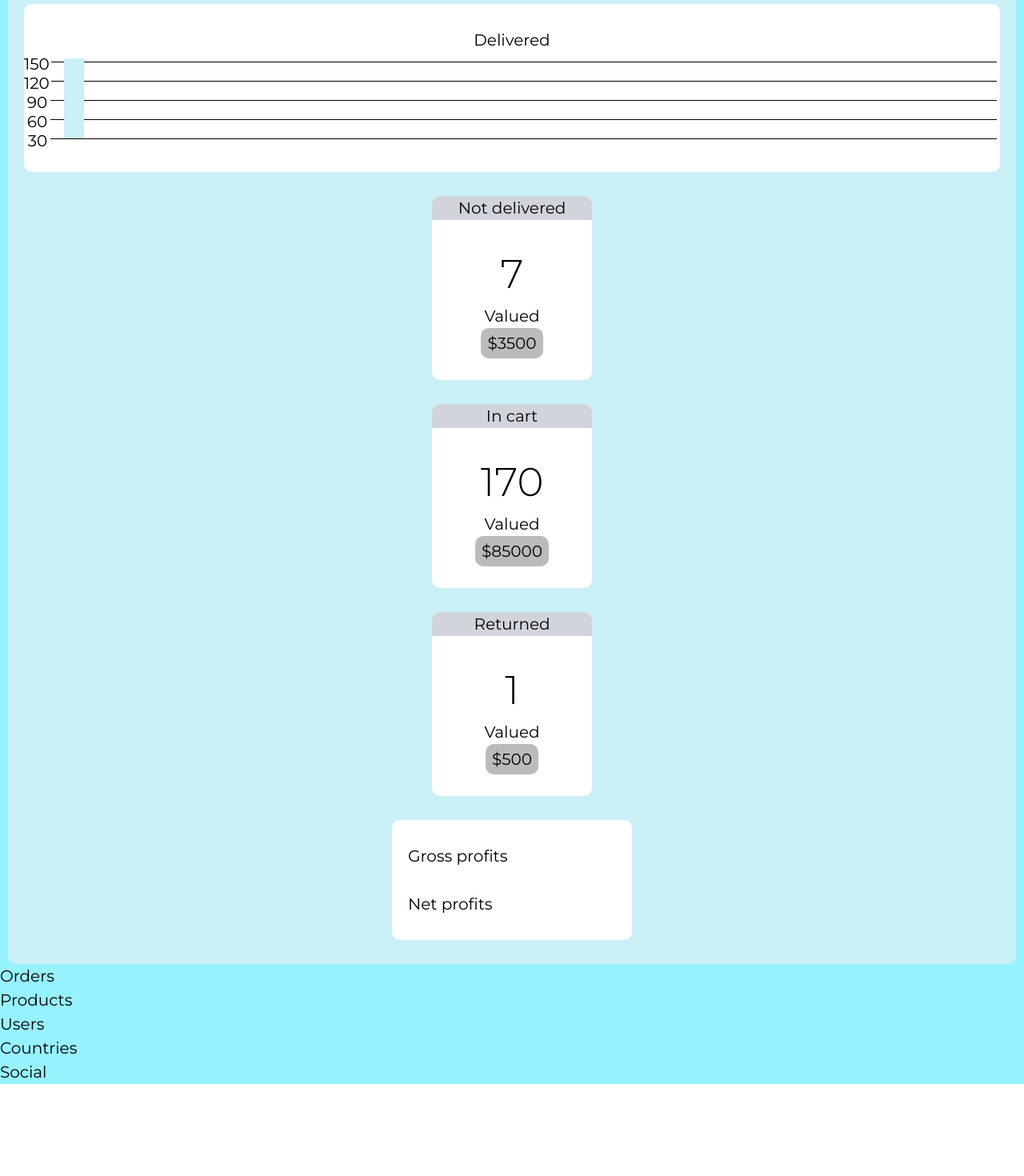
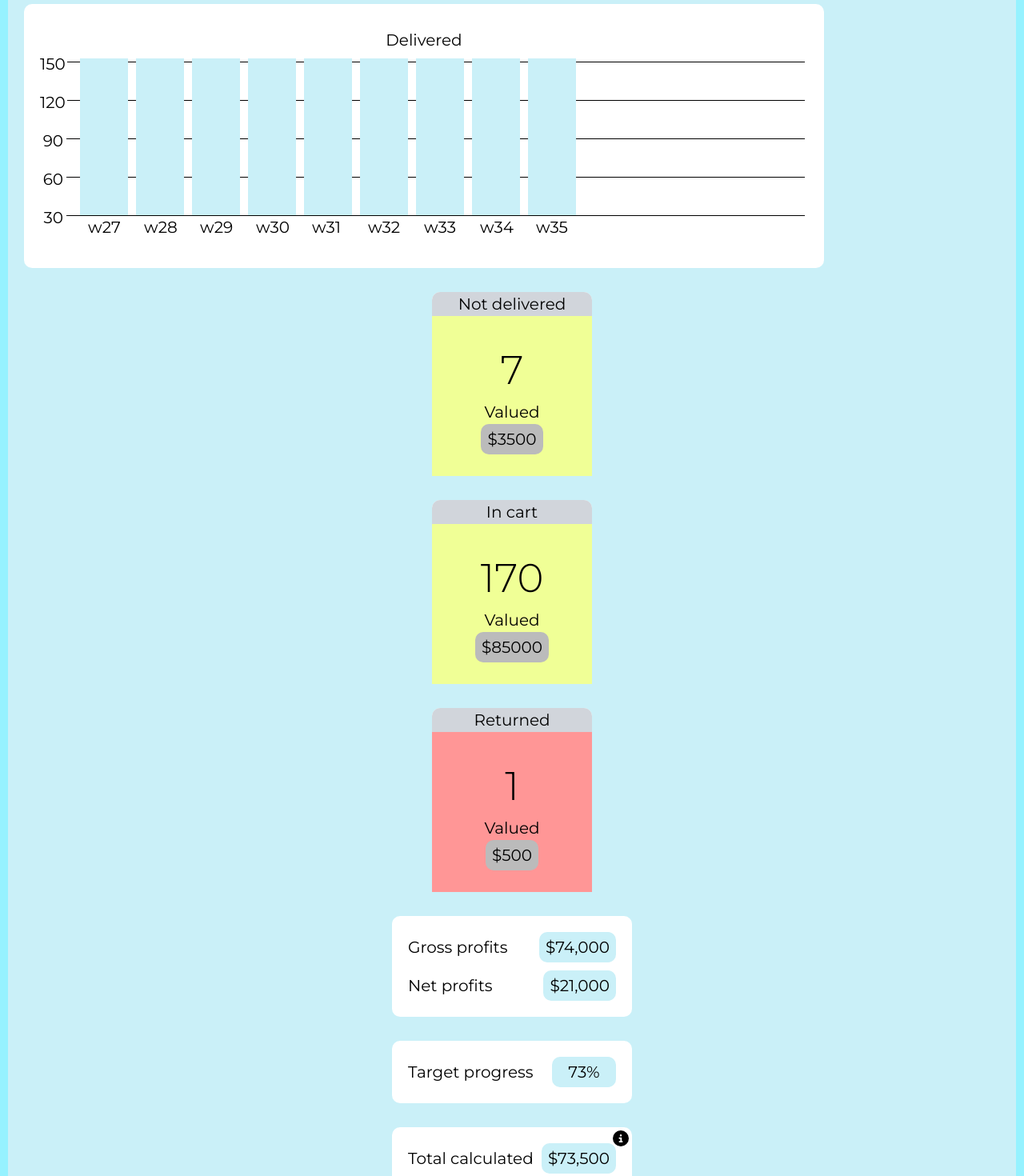
Before and after one commit to lazarevkristijan/sales-dashboard, a React (Vite) app: page / in a window 1280 px wide. Shown: the part 120-1590 px from the top of the page at 80% size. Before the commit the page ends 1475 px from the top, so only its background shows below. Built offline with nearby package versions, Linux system fonts and the light colour scheme.

Commit message:
sect one 4/5

```diff
--- a/components/Pillar.tsx
+++ b/components/Pillar.tsx
@@ -1,8 +1,13 @@
-const Pillar = ({ left }: { left: number }) => {
+const Pillar = ({ left, week }: { left: number; week: string }) => {
   return (
     <div
-      className={`h-[100px] w-[25px] bg-[#CAF0F8] absolute top-[8px] left-[50px] left-[${left}px]`}
-    ></div>
+      className={`h-[100px] sm:h-[132px] md:h-[164px] lg:h-[196px] w-[40px] sm:w-[50px] md:w-[60px] bg-[#CAF0F8] absolute top-[8px] left-[50px] left-[${left}px]`}
+      style={{ left: left }}
+    >
+      <span className="absolute top-[100px] sm:top-[132px] md:top-[164px] lg:top-[196px] sm:left-[5px] md:left-[10px]">
+        {week}
+      </span>
+    </div>
   )
 }
 
--- a/components/ProgressLine.tsx
+++ b/components/ProgressLine.tsx
@@ -2,7 +2,7 @@ import React from "react"
 
 const ProgressLine = ({ value }: { value: number }) => {
   return (
-    <div className="flex h-[20px] mb-1">
+    <div className="flex h-[20px] mx-[20px] mb-1 sm:mb-3 md:mb-5 lg:mb-7">
       <div className="h-full w-[30px] text-right">{value}</div>
       <div className="w-full h-full">
         <hr className="border-black mx-1 mt-[12px]" />
--- /dev/null
+++ b/components/RectBtn.tsx
@@ -0,0 +1,13 @@
+import React from "react"
+
+const RectBtn = ({ text, color }: { text: string; color: string }) => {
+  return (
+    <span
+      className={`bg-[${color}] py-1 px-2 w-fit rou ml-auto mr-0 min-w-[80px] text-center`}
+    >
+      {text}
+    </span>
+  )
+}
+
+export default RectBtn
--- a/components/SalesAdditionalBox.tsx
+++ /dev/null
@@ -1,15 +0,0 @@
-import React from "react"
-
-const SalesAdditionalBox = () => {
-  return (
-    <div className="bg-white h-[150px] w-[300px] mx-auto rou">
-      <div className="h-full w-1/2 ml-[20px] flex flex-col justify-evenly">
-        <span>Gross profits</span>
-        <span>Net profits</span>
-      </div>
-      <div className="w-1/2 h-full"></div>
-    </div>
-  )
-}
-
-export default SalesAdditionalBox
--- a/components/SalesInfoBox.tsx
+++ b/components/SalesInfoBox.tsx
@@ -1,5 +1,3 @@
-import React from "react"
-
 const SalesInfoBox = ({
   heading,
   qty,
@@ -12,7 +10,10 @@ const SalesInfoBox = ({
   return (
     <div className="bg-white w-[200px] mx-auto rou-t mb-[30px] rou-b">
       <div className="h-[30px] bg-gray-300 text-center rou-t">{heading}</div>
-      <div className={`bg-[${bg}] h-[200px] flex flex-col text-center`}>
+      <div
+        className={`h-[200px] flex flex-col text-center`}
+        style={{ backgroundColor: bg }}
+      >
         <span className="sctOneNumbers mt-[30px]">{qty}</span>
         <span>Valued</span>
         <span className="bg-[#bbb] py-1 px-2 rou w-fit mx-auto">
--- a/components/index.ts
+++ b/components/index.ts
@@ -15,7 +15,7 @@ import ToggleElements from "./ToggleElements"
 import TotalInfo from "./TotalInfo"
 import Pillar from "./Pillar"
 import SalesInfoBox from "./SalesInfoBox"
-import SalesAdditionalBox from "./salesAdditionalBox"
+import RectBtn from "./RectBtn"
 
 export {
   BarChart,
@@ -35,5 +35,5 @@ export {
   ProgressLine,
   Pillar,
   SalesInfoBox,
-  SalesAdditionalBox,
+  RectBtn,
 }
--- a/constants/index.ts
+++ b/constants/index.ts
@@ -20,19 +20,40 @@ export const progressLineNumbers = [
 
 export const pillarValues = [
   {
-    value: 30,
+    value: 70,
+    week: "w27",
   },
   {
-    value: 60,
+    value: 140,
+    week: "w28",
   },
   {
-    value: 90,
+    value: 210,
+    week: "w29",
   },
   {
-    value: 120,
+    value: 280,
+    week: "w30",
   },
   {
-    value: 150,
+    value: 350,
+    week: "w31",
+  },
+  {
+    value: 420,
+    week: "w32",
+  },
+  {
+    value: 490,
+    week: "w33",
+  },
+  {
+    value: 560,
+    week: "w34",
+  },
+  {
+    value: 630,
+    week: "w35",
   },
 ]
 
@@ -53,3 +74,6 @@ export const salesInfoBoxes = [
     bg: "#FF9696",
   },
 ]
+
+export const additionalSalesInfoStyles =
+  "bg-white w-[300px] flex flex-col mx-auto rou py-[20px] mb-[30px]"
--- a/sections/Sales.tsx
+++ b/sections/Sales.tsx
@@ -1,15 +1,14 @@
-import React from "react"
+import { ProgressLine, Pillar, SalesInfoBox, RectBtn } from "../components/"
 import {
-  ProgressLine,
-  Pillar,
-  SalesInfoBox,
-  SalesAdditionalBox,
-} from "../components/"
-import { progressLineNumbers, pillarValues, salesInfoBoxes } from "../constants"
+  progressLineNumbers,
+  pillarValues,
+  salesInfoBoxes,
+  additionalSalesInfoStyles,
+} from "../constants"
 const Sales = () => {
   return (
     <div className="mx-[10px] bg-[#caf0f8] py-[30px] rou">
-      <div className="bg-[#fff] mx-[20px] py-[30px] rou mb-[30px]">
+      <div className="bg-[#fff] mx-[20px] py-[30px] rou mb-[30px] max-w-[1000px]">
         <p className="text-center">Delivered</p>
         <div className="relative">
           {progressLineNumbers.map((line, index) => (
@@ -21,6 +20,7 @@ const Sales = () => {
           {pillarValues.map((pillar, index) => (
             <Pillar
               left={pillar.value}
+              week={pillar.week}
               key={index}
             />
           ))}
@@ -34,7 +34,45 @@ const Sales = () => {
           key={index}
         />
       ))}
-      <SalesAdditionalBox />
+      <div className={`${additionalSalesInfoStyles}`}>
+        <div className="mx-[20px] flex items-center">
+          <span>Gross profits</span>
+          <RectBtn
+            text="$74,000"
+            color="#CAF0F8"
+          />
+        </div>
+        <div className="mx-[20px] flex items-center mt-[10px]">
+          <span>Net profits</span>
+          <RectBtn
+            text="$21,000"
+            color="#CAF0F8"
+          />
+        </div>
+      </div>
+      <div className={`${additionalSalesInfoStyles}`}>
+        <div className="mx-[20px] flex items-center">
+          <span>Target progress</span>
+          <RectBtn
+            text="73%"
+            color="#CAF0F8"
+          />
+        </div>
+      </div>
+      <div className={`${additionalSalesInfoStyles} relative`}>
+        <img
+          src="light-info.svg"
+          alt="info button"
+          className="w-[20px] absolute top-1 right-1"
+        />
+        <div className="mx-[20px] flex items-center">
+          <span>Total calculated</span>
+          <RectBtn
+            text="$73,500"
+            color="#CAF0F8"
+          />
+        </div>
+      </div>
     </div>
   )
 }
```
